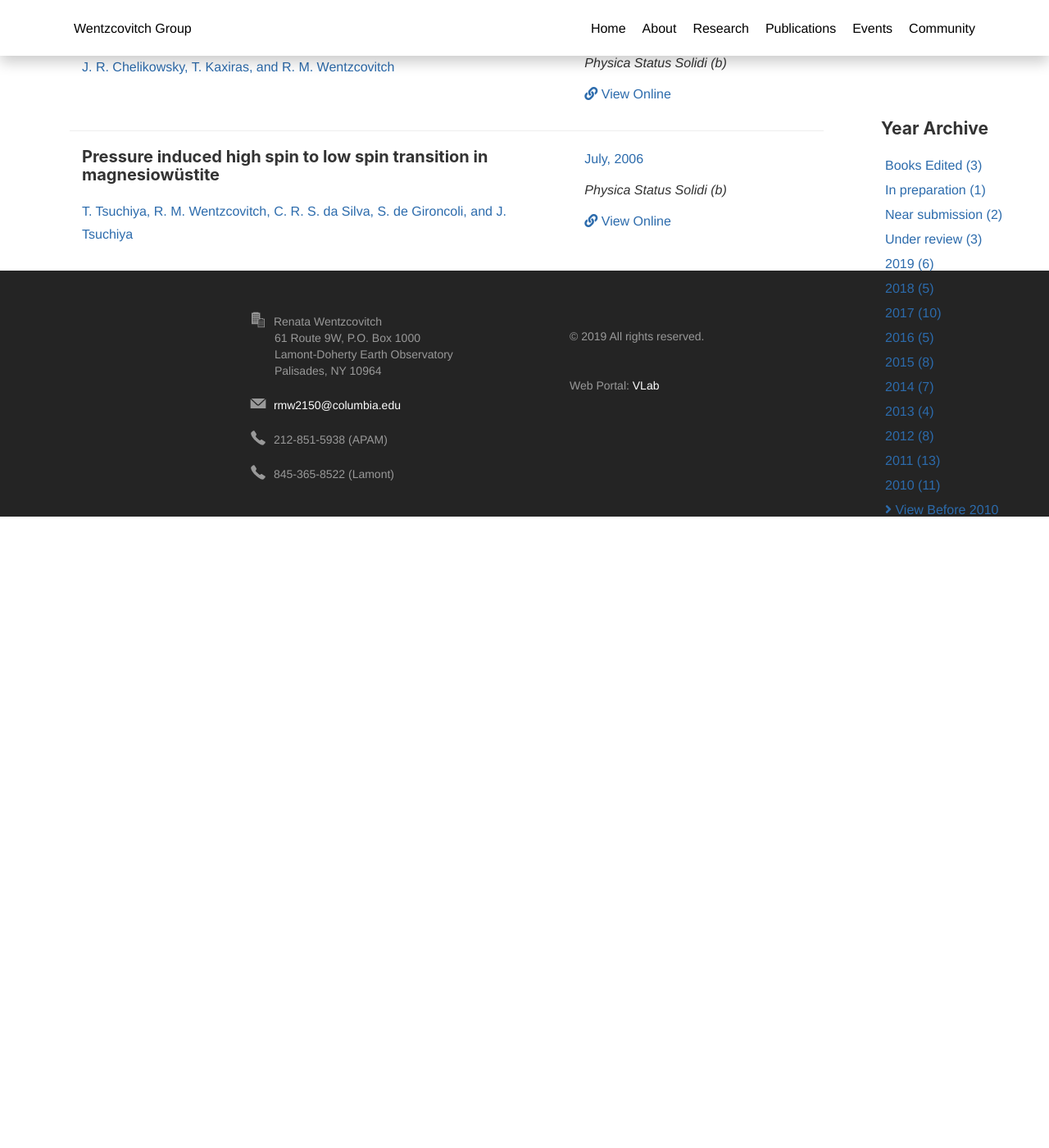
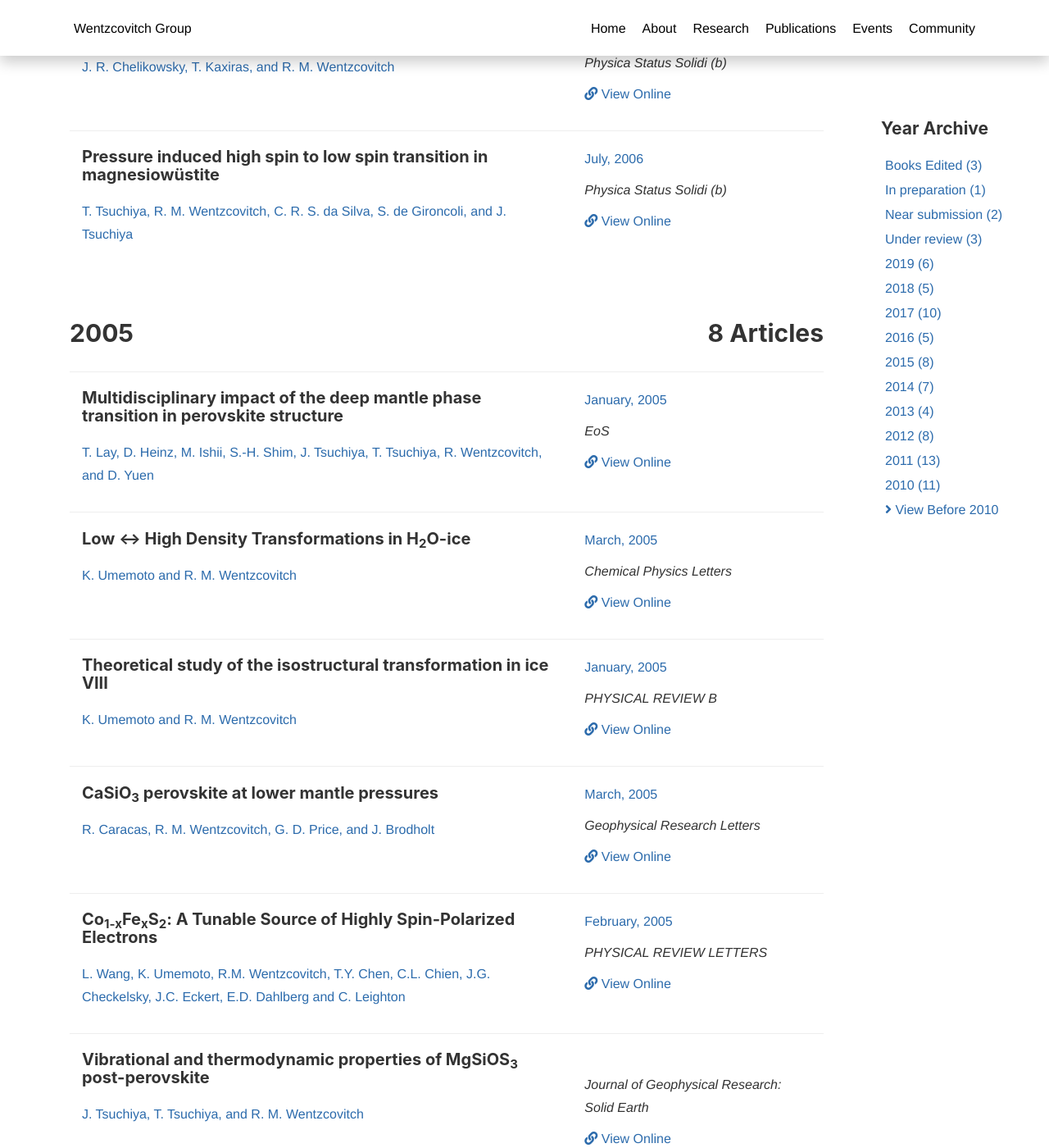
Before and after one commit to mineralcloud/mineralcloud.github.io, a Jekyll site: the page built from publications/index.html, in a window 1280 px wide and 1400 px high, scrolled down 22920 px. Shown: the whole window at 82% size. Built offline with Jekyll 4.4.1, drawn with Linux system fonts in a browser that asks for light colours; formulas are drawn with MathJax 3; before the commit the page ends 23550 px from its top, so only the background shows below that; some of the changed text lies outside the part shown.

Commit message:
publications updated to 2005

```diff
--- a/_data/publications.yaml
+++ b/_data/publications.yaml
@@ -1052,3 +1052,70 @@
     pdf_url:
     doi: https://doi.org/10.1002/pssb.200666814
     online_url: https://onlinelibrary.wiley.com/doi/abs/10.1002/pssb.200666814
+
+- year: 2005
+  publications_this_year:
+
+  - title: Multidisciplinary impact of the deep mantle phase transition in perovskite structure
+    yyyy-mm-dd: 2005-01-01
+    author: T. Lay, D. Heinz, M. Ishii, S.-H. Shim, J. Tsuchiya, T. Tsuchiya, R. Wentzcovitch, and D. Yuen
+    journal: EoS
+    pdf_url:
+    doi: https://doi.org/10.1029/2005EO010001
+    online_url: https://agupubs.onlinelibrary.wiley.com/doi/abs/10.1029/2005EO010001
+
+  - title: Low ↔ High Density Transformations in H<sub>2</sub>O-ice
+    yyyy-mm-dd: 31 March 2005
+    author: K. Umemoto and R. M. Wentzcovitch
+    journal: Chemical Physics Letters
+    pdf_url:
+    doi: https://doi.org/10.1016/j.cplett.2005.01.098
+    online_url: https://www.sciencedirect.com/science/article/pii/S0009261405001430?via%3Dihub
+
+  - title: Theoretical study of the isostructural transformation in ice VIII
+    yyyy-mm-dd: 14 January 2005
+    author: K. Umemoto and R. M. Wentzcovitch
+    journal: PHYSICAL REVIEW B
+    pdf_url:
+    doi: https://doi.org/10.1103/PhysRevB.71.012102
+    online_url: https://journals.aps.org/prb/abstract/10.1103/PhysRevB.71.012102
+
+  - title: CaSiO<sub>3</sub> perovskite at lower mantle pressures
+    yyyy-mm-dd:  23 March 2005
+    author: R. Caracas, R. M. Wentzcovitch, G. D. Price, and J. Brodholt
+    journal: Geophysical Research Letters
+    pdf_url:
+    doi: https://doi.org/10.1029/2004GL022144
+    online_url: https://agupubs.onlinelibrary.wiley.com/doi/full/10.1029/2004GL022144
+
+  - title: "Co<sub>1-x</sub>Fe<sub>x</sub>S<sub>2</sub>: A Tunable Source of Highly Spin-Polarized Electrons"
+    yyyy-mm-dd: 11 February 2005
+    author: L. Wang, K. Umemoto, R.M. Wentzcovitch, T.Y. Chen, C.L. Chien, J.G. Checkelsky, J.C. Eckert, E.D. Dahlberg and C. Leighton
+    journal: PHYSICAL REVIEW LETTERS
+    pdf_url:
+    doi: https://doi.org/10.1103/PhysRevLett.94.056602
+    online_url: https://journals.aps.org/prl/abstract/10.1103/PhysRevLett.94.056602
+
+  - title: Vibrational and thermodynamic properties of MgSiOS<sub>3</sub> post-perovskite
+    yyyy-mm-dd:
+    author: J. Tsuchiya, T. Tsuchiya, and R. M. Wentzcovitch
+    journal: "Journal of Geophysical Research: Solid Earth"
+    pdf_url:
+    doi: https://doi.org/10.1029/2004JB003409
+    online_url: https://agupubs.onlinelibrary.wiley.com/doi/full/10.1029/2004JB003409
+
+  - title: Transition from Rh<sub>2</sub>O<sub>3</sub>(II) to CaIrO<sub>3</sub>-type structure and the high-pressure-temperature phase diagram of alumina
+    yyyy-mm-dd: 14 July 2005
+    author: J. Tsuchiya, T. Tsuchiya, R.M. Wentzcovitch
+    journal: PHYSICAL REVIEW B
+    pdf_url:
+    doi: https://doi.org/10.1103/PhysRevB.72.020103
+    online_url: https://journals.aps.org/prb/abstract/10.1103/PhysRevB.72.020103
+
+  - title: Post-perovskite MgSiO<sub>3</sub> investigated by first principles
+    yyyy-mm-dd: 2005-01-01
+    author: T. Tsuchiya, J. Tsuchiya, R. M. Wentzcovitch
+    journal: "Superplumes: Beyond Plate Tectonics"
+    pdf_url:
+    doi:
+    online_url: https://link.springer.com/chapter/10.1007%2F978-1-4020-5750-2_4
```
